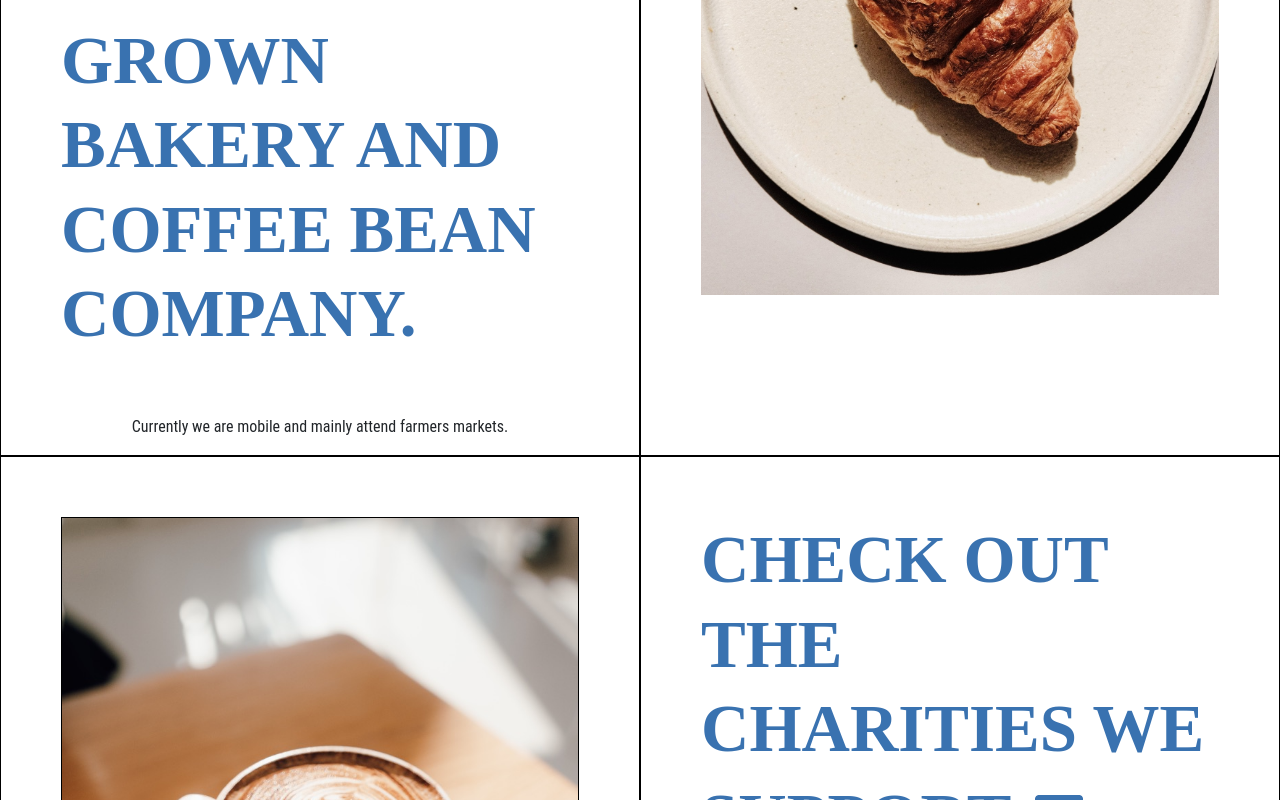
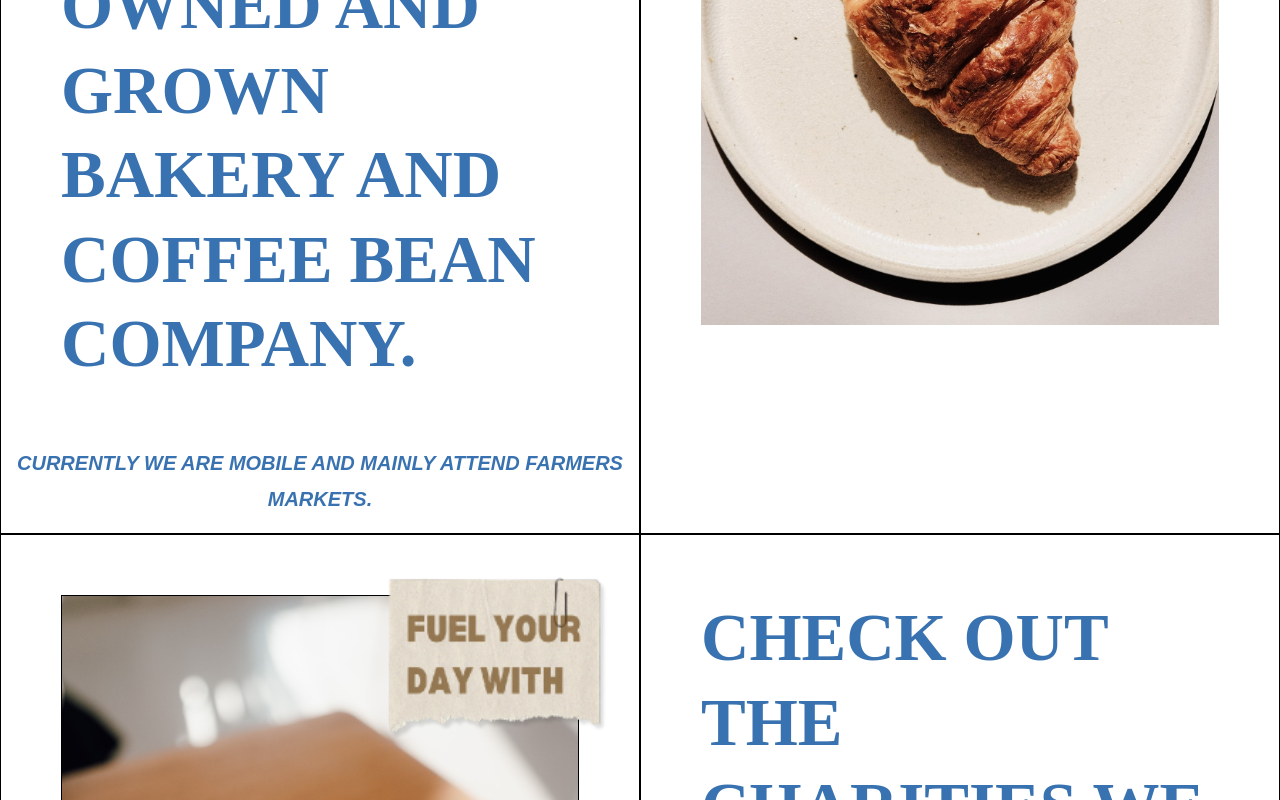
Before and after one commit to ajmurray211/StusBrew, a React (Create React App) app: page / in a window 1280 px wide. Shown: the part 2000-2800 px from the top of the page. Built offline with nearby package versions, Linux system fonts and the light colour scheme.

Commit message:
small edits to sacing and how content presents

```diff
--- a/src/App.css
+++ b/src/App.css
@@ -202,6 +202,7 @@
 }
 
 .homeMarquee {
+  padding: 15px;
   font-size: 200px;
   border: 1px solid black;
   color: var(--foundation-blue-normal-active, #3972B0);
@@ -238,6 +239,16 @@
   text-transform: uppercase;
   text-align: left;
   margin: 60px;
+}
+
+.homeTitleTxtFooter {
+  color: var(--foundation-blue-normal-active, #3972B0);
+  font-family: Urbanist, sans-serif;
+  font-size: 20px;
+  font-style: italic;
+  font-weight: 600;
+  line-height: 180%;
+  text-transform: uppercase;
 }
 
 .hc2 {
@@ -288,7 +299,20 @@
   height: 525px;
 }
 
-.hc3t,
+.hc3t {
+  color: #FFF;
+  text-align: center;
+  font-family: 'League Spartan', sans-serif;
+  font-size: 96px;
+  font-style: normal;
+  font-weight: 800;
+  position: relative;
+  top: 35%;
+  margin-left: 25px;
+  width: 300px;
+  line-height: 70px;
+}
+
 .hc5t {
   color: #FFF;
   text-align: center;
@@ -301,6 +325,17 @@
   margin-left: 25px;
   width: 300px;
   line-height: 70px;
+}
+
+.homeBeanBanner {
+  width: 250px;
+  position: relative;
+  bottom: 10%;
+  left: 35%;
+}
+
+.homeLink {
+  text-decoration: none;
 }
 
 .homeLinkArrow {
@@ -788,7 +823,7 @@
   align-items: center;
   border-bottom: 1px solid black;
   height: 150px;
-  padding: 0 10% 0 15%;
+  padding: 0 10% 0 25%;
 }
 
 .navLinkContainer {
@@ -808,7 +843,8 @@
 
 .navTitleLogo {
   background-image: url('./Assets/stusTitle.png');
-  height: 200px;
+  width: 262px;
+  height: 105px;
   position: relative;
   object-fit: cover;
 }
--- a/src/App.js
+++ b/src/App.js
@@ -13,7 +13,7 @@ import { ProductContext } from './context/ProductContext';
 import { useContext } from 'react';
 import image from './Assets/images.jpg'
 import Success from './pages/Success';
-import MenuItem from './pages/MenuItem';
+import MenuItem from './components/MenuItem';
 
 function App() {
   const { selectedProduct } = useContext(ProductContext);
--- a/src/pages/MenuItem.js
+++ b/src/components/MenuItem.js
@@ -4,9 +4,9 @@ import { CartContext } from '../context/CartContext.js';
 import {
     Accordion, AccordionBody, AccordionHeader, AccordionItem, Button,
 } from 'reactstrap';
-import LoadingIcon from '../components/LoadingIcon.js'
+import LoadingIcon from './LoadingIcon.js'
 import stusCupLogo from '../Assets/stusCupLogo.png'
-import FooterLinks from '../components/FooterLinks.js';
+import FooterLinks from './FooterLinks.js';
 
 const MenuItem = () => {
     const { API_URL, addToCart } = useContext(CartContext)
@@ -40,7 +40,7 @@ const MenuItem = () => {
             {product ?
                 <div className='menuItemSection'>
                     <div className='menuItemPath'>
-                        <p>Home/BakedGoods/{product.name}</p>
+                        <p>Home/Shop/BakedGoods/{product.name}</p>
                     </div>
                     <div className='menuItemGrid'>
                         <div className='mic1'>
--- a/src/components/Nav.js
+++ b/src/components/Nav.js
@@ -21,9 +21,9 @@ const Nav = () => {
                 <Dropdown isOpen={isOpen} toggle={toggle} direction='down'>
                     <DropdownToggle id='navDropdown' className='navLink' caret>Menu</DropdownToggle>
                     <DropdownMenu>
-                        <DropdownItem><Link className='navLink' onClick={toggle} to='/'>Coffee Beans</Link></DropdownItem>
+                        <Link className='navLink' onClick={toggle} to='/'><DropdownItem>Coffee Beans</DropdownItem></Link>
                         <DropdownItem divider />
-                        <DropdownItem ><Link className='navLink' onClick={toggle} to='/menu'>Bakery</Link></DropdownItem>
+                        <Link className='navLink' onClick={toggle} to='/menu'><DropdownItem >Bakery</DropdownItem></Link>
                     </DropdownMenu>
                 </Dropdown>
                 <Link className='navLink' onClick={toggle} to='/products'>Shop</Link>
--- a/src/pages/Home.js
+++ b/src/pages/Home.js
@@ -12,6 +12,7 @@ import hf2 from '../Assets/hf2.jpg'
 import hf3 from '../Assets/hf3.jpg'
 import hf4 from '../Assets/hf4.jpg'
 import hf5 from '../Assets/hf5.jpg'
+import homeBeanBanner from '../Assets/homeBeansBanner.png'
 import { Link } from 'react-router-dom';
 
 const Home = () => {
@@ -28,16 +29,19 @@ const Home = () => {
                 <div className='bordered'>
                     <div>
                         <p className='homeTitleTxt'>Stu’s Bake n’ Brew is a locally owned and grown bakery and coffee bean company.</p>
-                        <p>Currently we are mobile and mainly attend farmers markets.</p>
+                        <p className='homeTitleTxtFooter'>Currently we are mobile and mainly attend farmers markets.</p>
                     </div>
                 </div>
                 <div className='bordered'>
                     <div className='hc2' />
                 </div>
                 <div style={{ gridRow: 'span 2' }} className='bordered'>
-                    <div className='hc3'>
-                        <p className='hc3t'>Beans</p>
-                    </div>
+                    <Link to={'/menu'} className='homeLink'>
+                        <div className='hc3'>
+                            <img className='homeBeanBanner' src={homeBeanBanner}/>
+                            <p className='hc3t'>Beans</p>
+                        </div>
+                    </Link>
                 </div>
                 <div className='bordered'>
                     <p className='hc4 homeTitleTxt'>CHECK OUT THE CHARITIES WE SUPPORT<img className='homeLinkArrow' src={linkArrow} /></p>
@@ -46,7 +50,7 @@ const Home = () => {
                     <img className='hc6' src={stusCupLogo} />
                 </div>
                 <div style={{ gridRow: 'span 2' }} className='bordered'>
-                    <Link to={'/menu'}>
+                    <Link to={'/menu'} className='homeLink'>
                         <div className='hc5'>
                             <p className='hc5t'>Baked Goods</p>
                         </div>
```
Also changed, not shown: src/Assets/homeBeansBanner.png (added).
